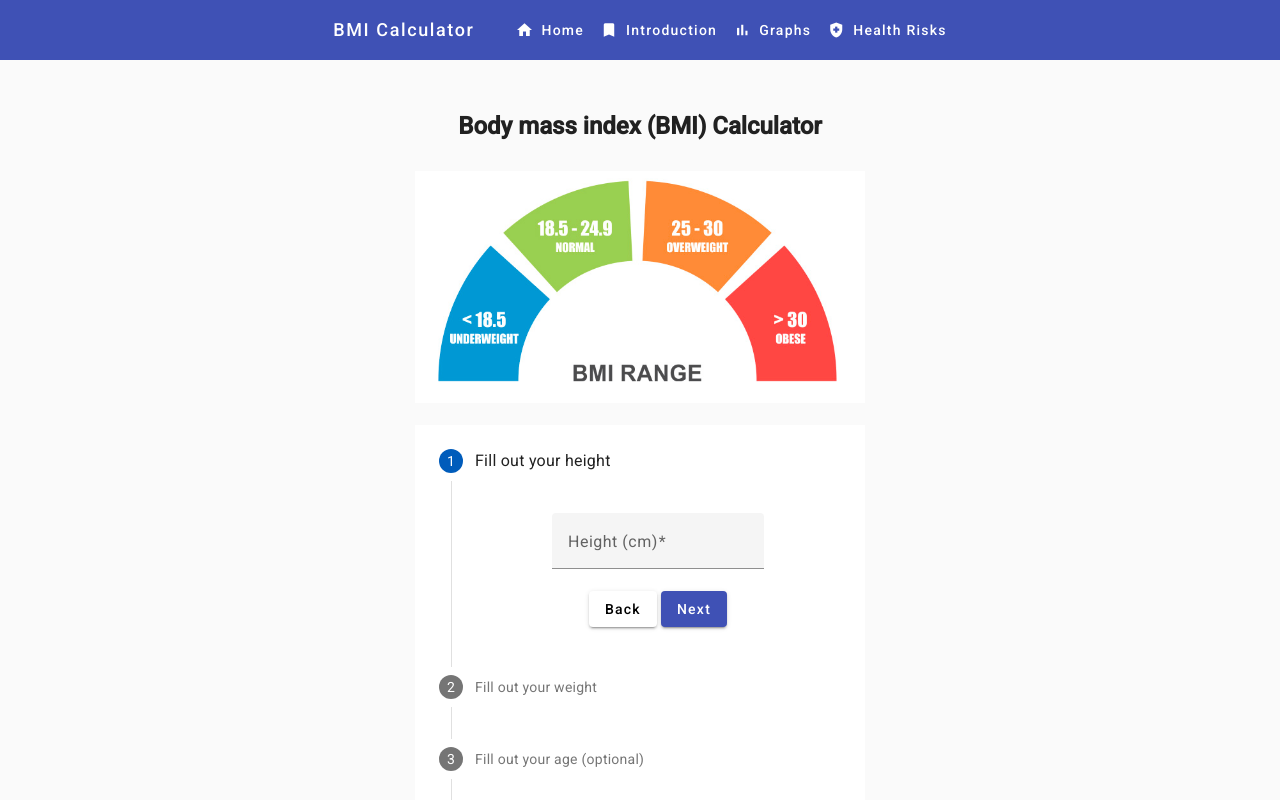
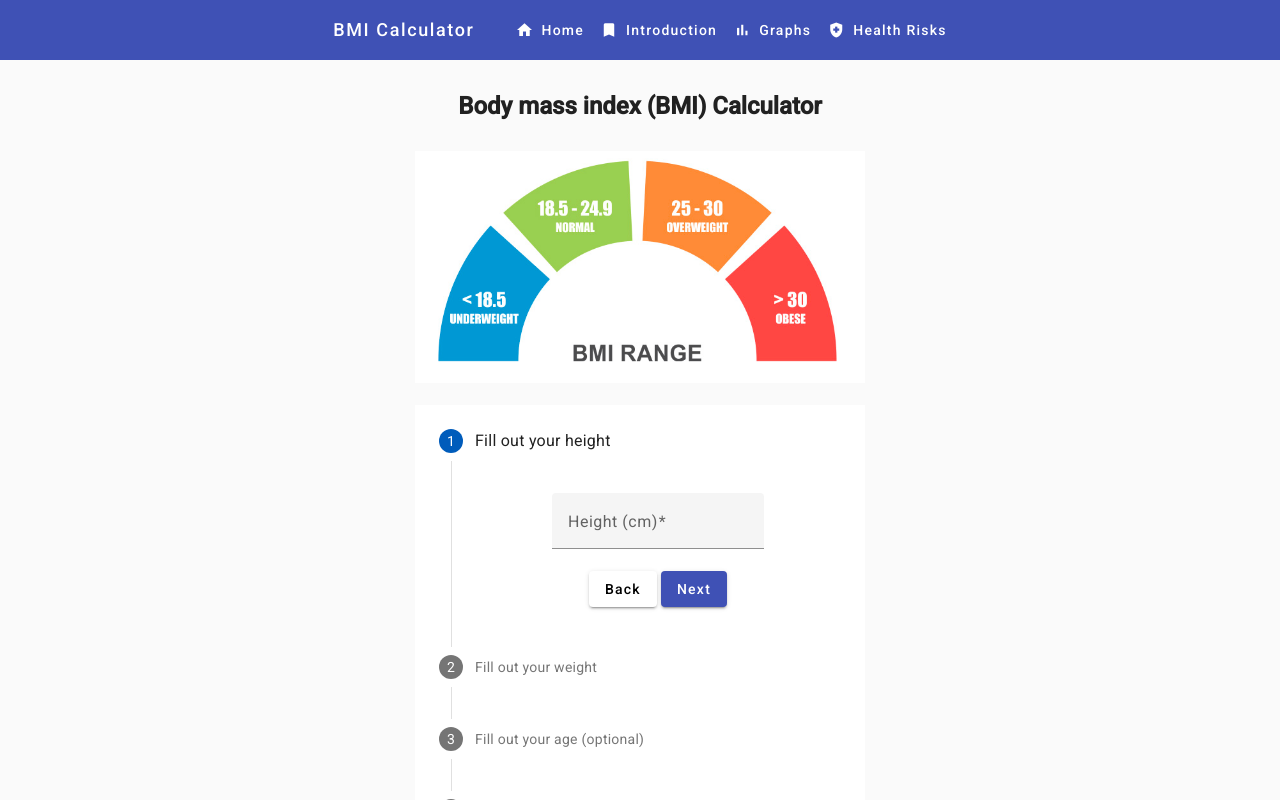
Before and after one commit to tasosantoni/bmi-calculator, an Angular app: page / in a window 1280 px wide. Shown: the top 800 px of the page. Built offline with nearby package versions, Linux system fonts and the light colour scheme.

Commit message:
Fix two scrolling bugs

```diff
--- a/src/app/app.component.scss
+++ b/src/app/app.component.scss
@@ -5,8 +5,10 @@
 
 .mat-toolbar{
     height: 60px;
+    position: fixed;
     display: flex;
     justify-content: center;
+    z-index: 2;
 }
 
 
@@ -27,7 +29,7 @@
 }
 
 .main-content{
-    margin: 20px;
+    margin: 60px 20px 20px;
 }
 
 @media (min-width: 900px){
--- a/src/app/app.config.ts
+++ b/src/app/app.config.ts
@@ -1,9 +1,11 @@
 import { ApplicationConfig, provideZoneChangeDetection } from '@angular/core';
-import { provideRouter } from '@angular/router';
+import { provideRouter, withInMemoryScrolling } from '@angular/router';
 
 import { routes } from './app.routes';
 import { provideAnimationsAsync } from '@angular/platform-browser/animations/async';
 
 export const appConfig: ApplicationConfig = {
-  providers: [provideZoneChangeDetection({ eventCoalescing: true }), provideRouter(routes), provideAnimationsAsync()]
+  providers: [provideZoneChangeDetection({ eventCoalescing: true }),
+     provideRouter(routes, withInMemoryScrolling({scrollPositionRestoration: "top"})),
+     provideAnimationsAsync()]
 };
```
